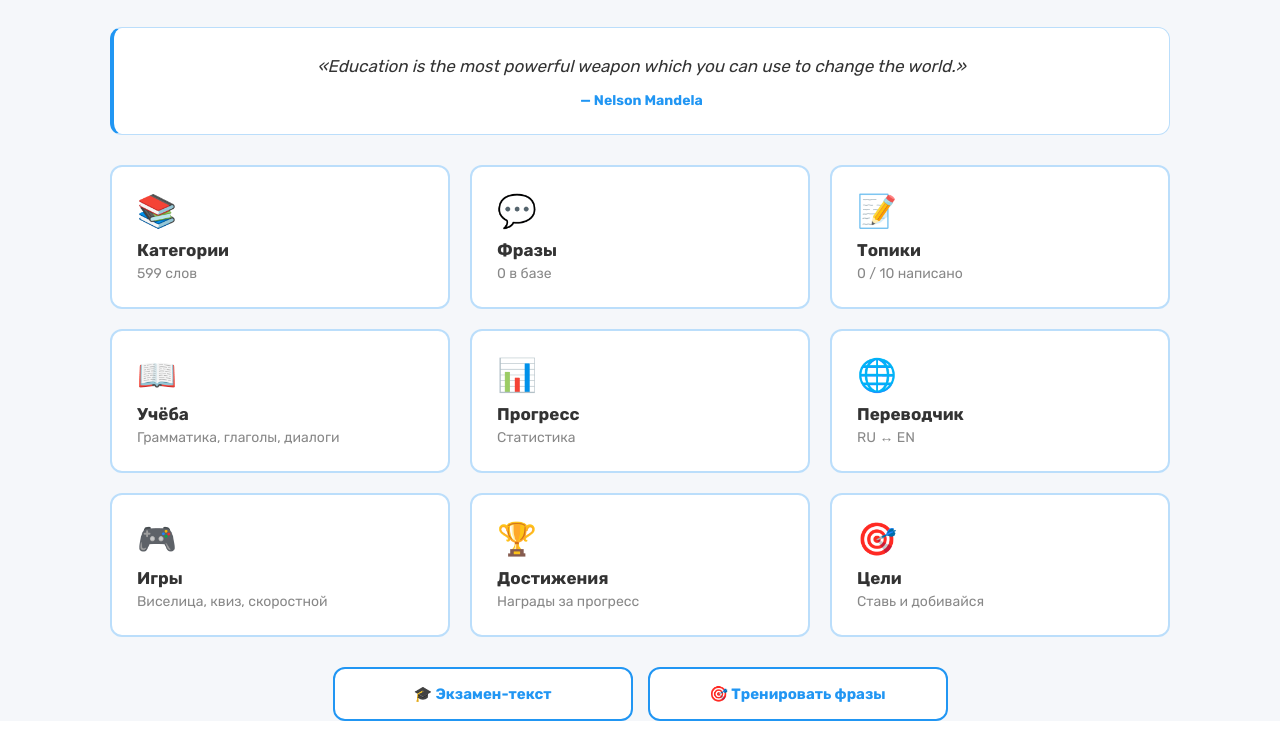
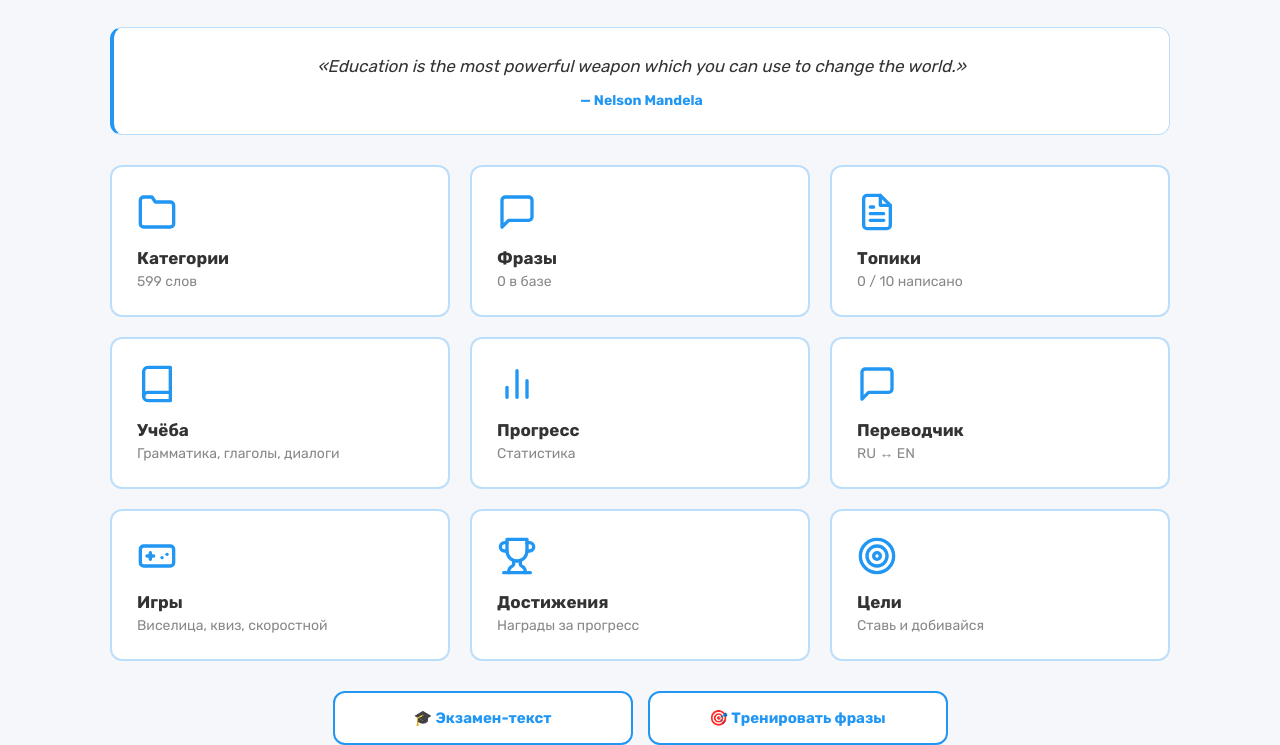
Before and after one commit to Yoshi-6767/johnny_app, a Flask app: page / in a window 1280 px wide. Shown: the part 219-964 px from the top of the page. Before the commit the page ends 940 px from the top, so only its background shows below. Run offline with Flask 3, Linux system fonts and the light colour scheme; parts of the project's set-up code (start-up, migrations or seed data) failed here and were passed over.

Commit message:
Update index.html

```diff
--- a/templates/index.html
+++ b/templates/index.html
@@ -191,39 +233,75 @@
         color: var(--text-sub);
         margin-top: 6px;
     }
+
+    /* КАРТОЧКА С ИКОНКОЙ */
+    .card-icon {
+        width: 40px;
+        height: 40px;
+        color: var(--accent);
+        margin-bottom: 12px;
+        transition: transform 0.2s;
+    }
+    .card:hover .card-icon {
+        transform: scale(1.1);
+    }
 </style>
 {% endblock %}
 
 {% block content %}
 {% if current_user.is_authenticated %}
 <div class="today-block">
-    <h2>👋 Привет, {{ current_user.username }}!</h2>
+    <h2>
+        <svg class="icon"><use href="/static/icons.svg#icon-sparkles"></use></svg>
+        Привет, {{ current_user.username }}!
+    </h2>
     <div class="today-stats">
         <div class="today-stat">
             <div class="num">{{ streak }}</div>
-            <div class="label">🔥 Дней подряд</div>
+            <div class="label">
+                <svg class="icon"><use href="/static/icons.svg#icon-fire"></use></svg>
+                Дней подряд
+            </div>
         </div>
         <div class="today-stat">
             <div class="num">{{ today_correct }}</div>
-            <div class="label">✅ Правильно сегодня</div>
+            <div class="label">
+                <svg class="icon"><use href="/static/icons.svg#icon-check"></use></svg>
+                Правильно сегодня
+            </div>
         </div>
         <div class="today-stat">
             <div class="num">{{ weak_list|length }}</div>
-            <div class="label">⚠️ Слабых слов</div>
+            <div class="label">
+                <svg class="icon"><use href="/static/icons.svg#icon-target"></use></svg>
+                Слабых слов
+            </div>
         </div>
     </div>
     <div class="today-btn-row">
         {% if weak_list %}
-        <a href="/train?weak=1&reset=1" class="today-btn weak-btn">🎯 Тренировать слабые</a>
+        <a href="/train?weak=1&reset=1" class="today-btn weak-btn">
+            <svg class="icon"><use href="/static/icons.svg#icon-target"></use></svg>
+            Тренировать слабые
+        </a>
         {% endif %}
-        <a href="/train?reset=1" class="today-btn {% if weak_list %}ghost{% endif %}">🔥 Тренировать все</a>
+        <a href="/train?reset=1" class="today-btn {% if weak_list %}ghost{% endif %}">
+            <svg class="icon"><use href="/static/icons.svg#icon-fire"></use></svg>
+            Тренировать все
+        </a>
     </div>
 </div>
 
 <div class="daily-goal {% if daily_done %}done{% endif %}">
     <div class="daily-goal-head">
         <div class="daily-goal-title">
-            {% if daily_done %}✅ Цель дня выполнена!{% else %}🎯 Цель дня: {{ daily_goal }} слов{% endif %}
+            {% if daily_done %}
+            <svg class="icon"><use href="/static/icons.svg#icon-check"></use></svg>
+            Цель дня выполнена!
+            {% else %}
+            <svg class="icon"><use href="/static/icons.svg#icon-target"></use></svg>
+            Цель дня: {{ daily_goal }} слов
+            {% endif %}
         </div>
         <div class="daily-goal-count">{{ today_correct }} / {{ daily_goal }}</div>
     </div>
@@ -278,7 +359,7 @@
 <div class="cards">
     <a href="/sections" class="card">
         <div>
-            <div class="card-emoji">📚</div>
+            <svg class="card-icon"><use href="/static/icons.svg#icon-folder"></use></svg>
             <div class="card-title">Категории</div>
             <div class="card-count">{{ total_words }} слов</div>
         </div>
@@ -286,7 +367,7 @@
 
     <a href="/phrases" class="card">
         <div>
-            <div class="card-emoji">💬</div>
+            <svg class="card-icon"><use href="/static/icons.svg#icon-chat"></use></svg>
             <div class="card-title">Фразы</div>
             <div class="card-count">{{ total_phrases }} в базе</div>
         </div>
@@ -294,15 +375,15 @@
 
     <a href="/topics" class="card">
         <div>
-            <div class="card-emoji">📝</div>
+            <svg class="card-icon"><use href="/static/icons.svg#icon-note"></use></svg>
             <div class="card-title">Топики</div>
             <div class="card-count">{{ total_topics_done }} / {{ total_topics }} написано</div>
         </div>
     </a>
 
-        <a href="/study" class="card">
+    <a href="/study" class="card">
         <div>
-            <div class="card-emoji">📖</div>
+            <svg class="card-icon"><use href="/static/icons.svg#icon-book"></use></svg>
             <div class="card-title">Учёба</div>
             <div class="card-count">Грамматика, глаголы, диалоги</div>
         </div>
@@ -310,7 +391,7 @@
 
     <a href="/progress" class="card">
         <div>
-            <div class="card-emoji">📊</div>
+            <svg class="card-icon"><use href="/static/icons.svg#icon-chart"></use></svg>
             <div class="card-title">Прогресс</div>
             <div class="card-count">Статистика</div>
         </div>
@@ -318,7 +399,7 @@
 
     <a href="/translator" class="card">
         <div>
-            <div class="card-emoji">🌐</div>
+            <svg class="card-icon"><use href="/static/icons.svg#icon-chat"></use></svg>
             <div class="card-title">Переводчик</div>
             <div class="card-count">RU ↔ EN</div>
         </div>
@@ -326,7 +407,7 @@
 
     <a href="/games" class="card">
         <div>
-            <div class="card-emoji">🎮</div>
+            <svg class="card-icon"><use href="/static/icons.svg#icon-gamepad"></use></svg>
             <div class="card-title">Игры</div>
             <div class="card-count">Виселица, квиз, скоростной</div>
         </div>
@@ -334,7 +415,7 @@
 
     <a href="/achievements" class="card">
         <div>
-            <div class="card-emoji">🏆</div>
+            <svg class="card-icon"><use href="/static/icons.svg#icon-trophy"></use></svg>
             <div class="card-title">Достижения</div>
             <div class="card-count">Награды за прогресс</div>
         </div>
@@ -342,7 +423,7 @@
 
     <a href="/goals" class="card">
         <div>
-            <div class="card-emoji">🎯</div>
+            <svg class="card-icon"><use href="/static/icons.svg#icon-target"></use></svg>
             <div class="card-title">Цели</div>
             <div class="card-count">Ставь и добивайся</div>
         </div>
```
Also changed, not shown: other parts of templates/index.html (+46 -1 lines).
